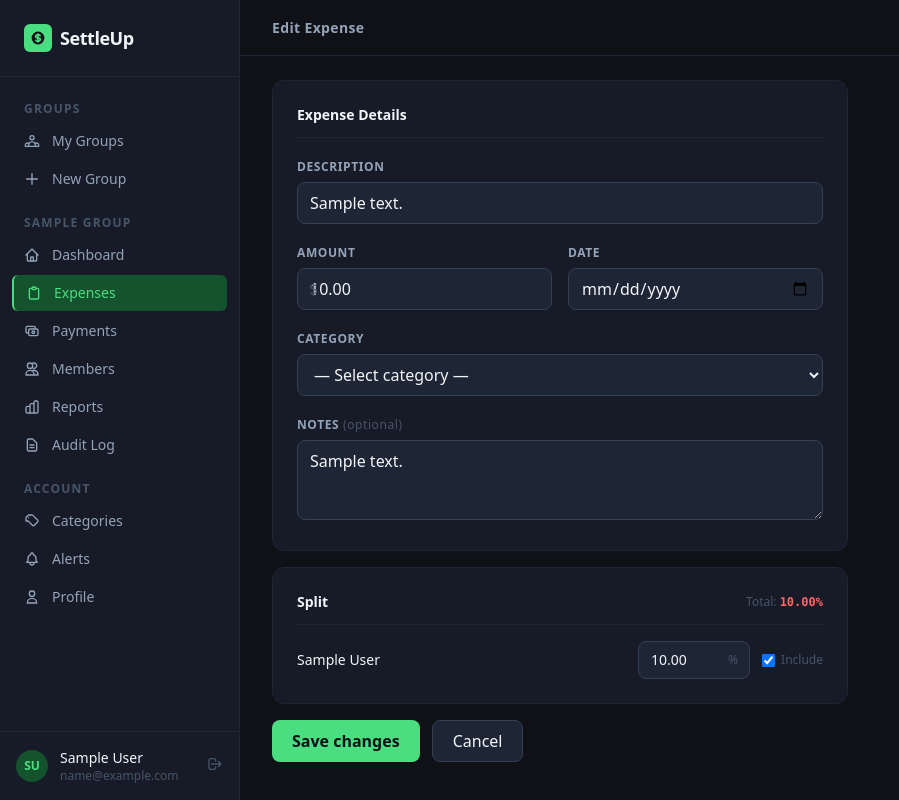
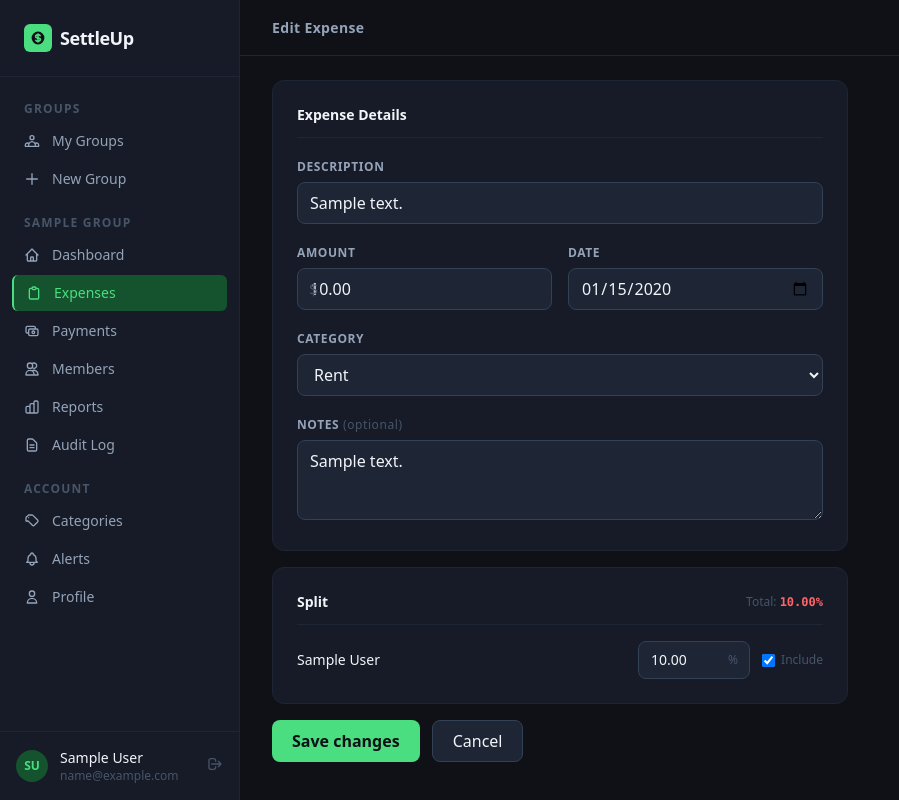
Before and after one commit to seedubgh1/settleup, a Django app: page /groups/1/expenses/1/edit/ in a window 1280 px wide. Shown: the whole page, without its empty margins (0-899 px from the left). Run offline with Django 5.2, Linux system fonts and the light colour scheme; a user stored in the database is signed in; data comes from the database, SQL or seed files in the repository; tables that the repository leaves empty hold one stand-in row (values such as "Sample post"); style sheets or scripts are compiled from the project's sources.

Commit message:
fix: correct date format and category selection logic in expense form

```diff
--- a/templates/expenses/expense_form.html
+++ b/templates/expenses/expense_form.html
@@ -31,7 +31,7 @@
         <div>
           <label class="form-label">Date</label>
           <input type="date" name="date" class="form-input"
-                 value="{{ form.date.value|default:'' }}" />
+                 value="{{ form.date.value|date:'Y-m-d' }}" />
           {% if form.date.errors %}<p class="text-xs text-red-400 mt-1">{{ form.date.errors|join:", " }}</p>{% endif %}
         </div>
       </div>
@@ -41,7 +41,7 @@
           <option value="">— Select category —</option>
           {% for cat in form.fields.category.queryset %}
           <option value="{{ cat.pk }}"
-            {% if form.category.value == cat.pk|stringformat:"s" %}selected{% endif %}>
+            {% if form.category.value|stringformat:"s" == cat.pk|stringformat:"s" %}selected{% endif %}>
             {{ cat.name }}
           </option>
           {% endfor %}
```
